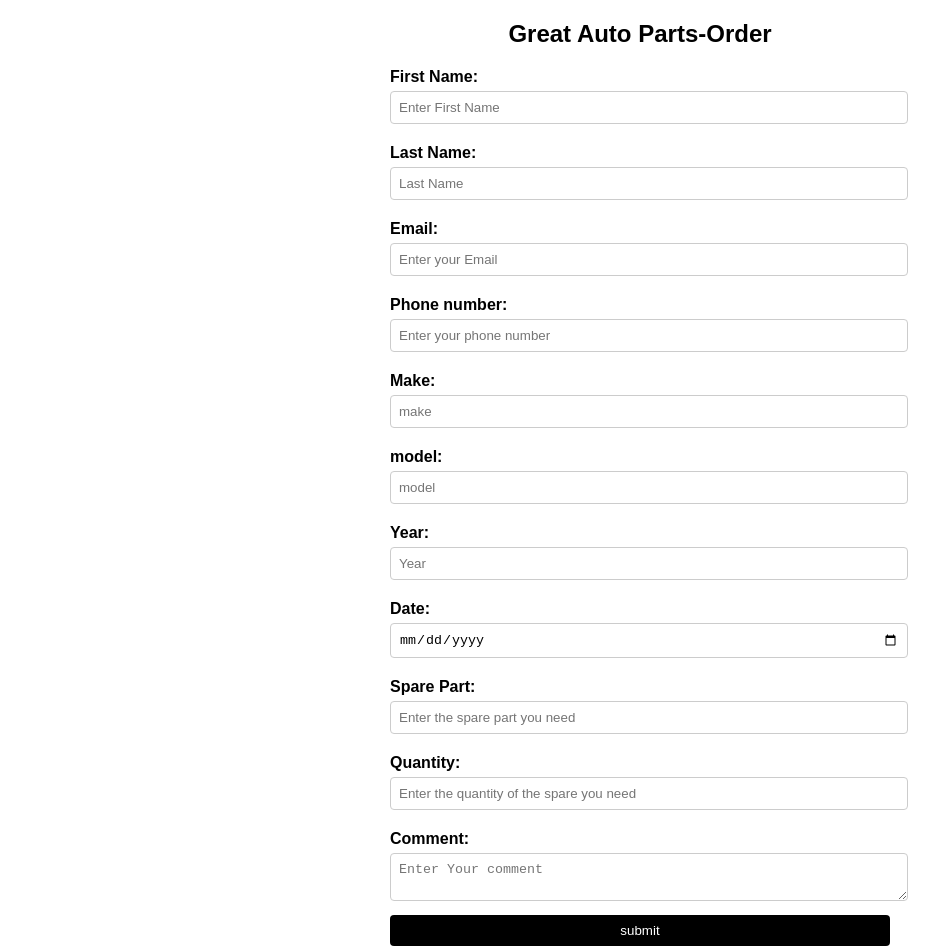
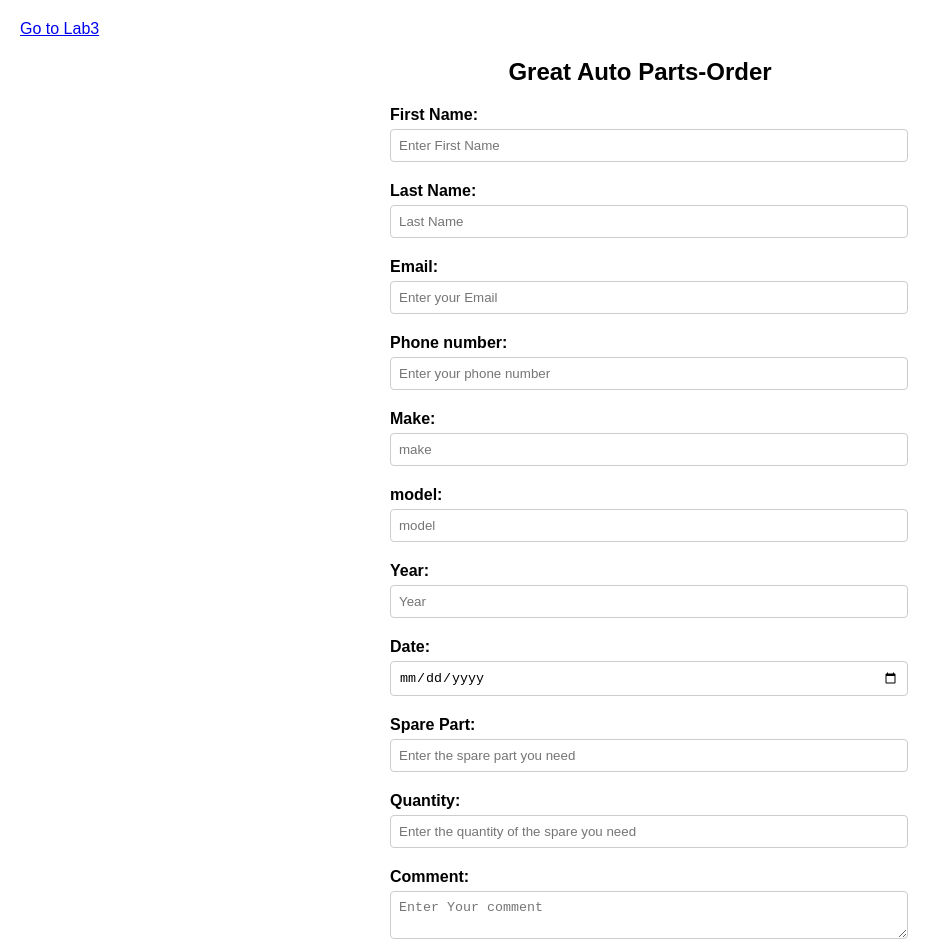
Before and after one commit to KHALID-TURKI/cpit-405, a plain HTML site: page lab4.html in a window 1280 px wide. Shown: the top 949 px of the page, without its empty margins (0-951 px from the left). Drawn offline with Linux system fonts and the light colour scheme.

Commit message:
Update lab4.html

```diff
--- a/lab4.html
+++ b/lab4.html
@@ -51,6 +51,7 @@ button:hover{
 <title>Great Auto Parts-Order Form</title>
 </head>
 <body>
+     <a href ="lab4.html"> Go to Lab3</a>
     <h2 style="text-align: center;">Great Auto Parts-Order</h2>
     <form action="#" method="get">
 <label>First Name:</label>
```
